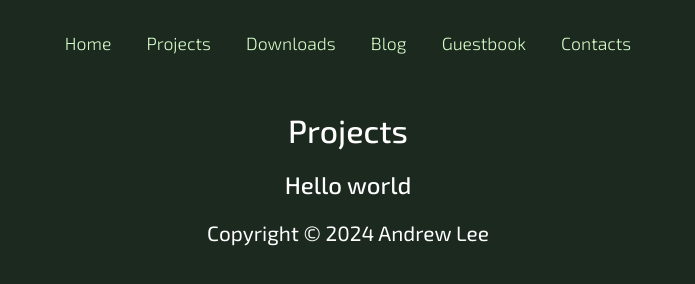
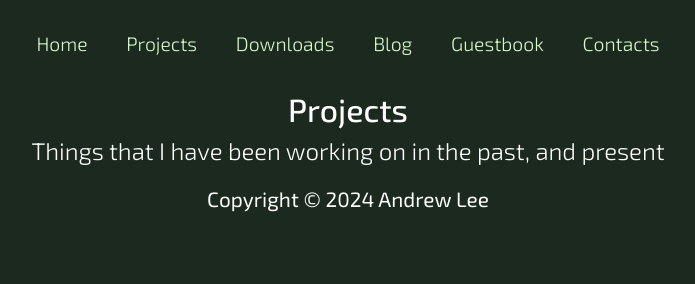
Before and after one commit to Alee14/personal-website, an Astro site: page /projects in a window 1280 px wide. Shown: the whole page, without its empty margins (292-987 px from the left). Built offline with nearby package versions, Linux system fonts and the light colour scheme; Astro itself is replaced by a stand-in of ours.

Commit message:
Add Vue.JS for Navbar; Transitions; Getting started on projects

```diff
--- a/astro.config.mjs
+++ b/astro.config.mjs
@@ -1,11 +1,12 @@
 import { defineConfig } from 'astro/config';
 import icon from "astro-icon";
 
+import vue from '@astrojs/vue';
 import vercel from "@astrojs/vercel/serverless";
 
 // https://astro.build/config
 export default defineConfig({
-  integrations: [icon()],
+  integrations: [icon(), vue()],
   output: "server",
   adapter: vercel()
 });
--- a/package.json
+++ b/package.json
@@ -11,8 +11,11 @@
   },
   "dependencies": {
     "@astrojs/vercel": "^6.1.3",
+    "@astrojs/vue": "^4.0.8",
     "@iconify-json/fa6-brands": "^1.1.18",
+    "@vitejs/plugin-vue": "^5.0.3",
     "astro": "^4.1.1",
-    "astro-icon": "^1.0.2"
+    "astro-icon": "^1.0.2",
+    "vue": "^3.4.15"
   }
 }
--- a/src/components/Navbar.astro
+++ /dev/null
@@ -1,23 +0,0 @@
----
-import "../styles/Navbar.css"
----
-<nav>
-    <button class="nav-toggle" aria-label="toggle navigation">
-        <span class='hamburger'></span>
-    </button>
-    <ul class="nav-list">
-        <li><a href="/" class="nav-link">Home</a></li>
-        <li><a href="/projects" class="nav-link">Projects</a></li>
-        <li><a href="/downloads" class="nav-link">Downloads</a></li>
-        <li><a href="/blog" class="nav-link">Blog</a></li>
-        <li><a href="/guestbook" class="nav-link">Guestbook</a></li>
-        <li><a href="/contacts" class="nav-link">Contacts</a></li>
-    </ul>
-</nav>
-
-<script>
-    document.querySelector('.nav-toggle').addEventListener('click', function() {
-        this.classList.toggle('active');
-        document.querySelector('.nav-list').classList.toggle('show');
-    });
-</script>
--- /dev/null
+++ b/src/components/Navbar.vue
@@ -0,0 +1,30 @@
+<template>
+  <nav>
+    <button class="nav-toggle" aria-label="toggle navigation" @click="toggleNav">
+      <span class='hamburger'></span>
+    </button>
+    <ul class="nav-list">
+      <li><a href="/" class="nav-link" @click="toggleNav">Home</a></li>
+      <li><a href="/projects" class="nav-link" @click="toggleNav">Projects</a></li>
+      <li><a href="/downloads" class="nav-link" @click="toggleNav">Downloads</a></li>
+      <li><a href="/blog" class="nav-link" @click="toggleNav">Blog</a></li>
+      <li><a href="/guestbook" class="nav-link" @click="toggleNav">Guestbook</a></li>
+      <li><a href="/contacts" class="nav-link" @click="toggleNav">Contacts</a></li>
+    </ul>
+  </nav>
+</template>
+
+<script>
+export default {
+  methods: {
+    toggleNav() {
+      document.querySelector('.nav-toggle').classList.toggle('active');
+      document.querySelector('.nav-list').classList.toggle('show');
+    }
+  }
+}
+</script>
+
+<style scoped>
+@import "../styles/Navbar.css";
+</style>
--- a/src/layouts/Default.astro
+++ b/src/layouts/Default.astro
@@ -5,14 +5,15 @@ interface Props {
 }
 
 const { title, description } = Astro.props;
-import { ViewTransitions } from 'astro:transitions';
-import Navbar from '../components/Navbar.astro';
+import { ViewTransitions, slide } from 'astro:transitions';
+import Navbar from '../components/Navbar.vue';
 ---
 
 <!doctype html>
 <html lang="en">
 	<head>
 		<meta charset="UTF-8" />
+		<meta name="title" content={title} />
 		<meta name="description" content={description} />
 		<meta name="viewport" content="width=device-width" />
 		<link rel="preconnect" href="https://fonts.googleapis.com">
@@ -24,11 +25,13 @@ import Navbar from '../components/Navbar.astro';
 		<title>{title}</title>
 	</head>
 	<body>
-	<Navbar />
+	<Navbar client:load />
+	<div transition:animate={slide({ duration: '0.2s' })}>
 		<slot />
-	<footer>
-		<p>Copyright &copy; 2024 Andrew Lee</p>
-	</footer>
+		<footer>
+			<p>Copyright &copy; 2024 Andrew Lee</p>
+		</footer>
+	</div>
 	</body>
 </html>
 <style is:global>
@@ -38,6 +41,11 @@ import Navbar from '../components/Navbar.astro';
 		font-family: "Exo 2", system-ui, sans-serif;
 		background: #1B291F;
 		color: #FFFFFF;
+	}
+
+	ul {
+		padding-left: 20px;
+		font-size: 1.1em;
 	}
 
 	footer {
--- a/src/layouts/Page.astro
+++ b/src/layouts/Page.astro
@@ -3,15 +3,31 @@ import Layout from './Default.astro';
 const { title, description } = Astro.props;
 ---
 
-<Layout title=`${title} | Andrew Lee` description={description}>
+<Layout title=`${title} - Andrew Lee` description={description}>
     <header>
-        <h1>{title}</h1>
-        <h2>{description}</h2>
+        <h1 class="header-text">{title}</h1>
+        <h2 class="header-text">{description}</h2>
     </header>
 </Layout>
 
 <style>
     header {
+        display: flex;
+        flex-direction: column;
+        gap: 0.5em;
+        margin: 0;
+        padding: 0;
         text-align: center;
     }
+
+    .header-text {
+        font-size: 2em;
+        margin: 0;
+    }
+
+    h2.header-text {
+        font-size: 1.5em;
+        font-weight: 300;
+    }
+
 </style>
--- a/src/pages/projects.astro
+++ b/src/pages/projects.astro
@@ -1,5 +1,5 @@
 ---
 import Page from "../layouts/Page.astro";
 ---
-<Page title="Projects" description="Hello world">
+<Page title="Projects" description="Things that I have been working on in the past, and present">
 </Page>
--- a/src/styles/index.css
+++ b/src/styles/index.css
@@ -10,11 +10,6 @@
 
 #title {
     font-size: 2.3em;
-}
-
-ul {
-    padding-left: 20px;
-    font-size: 1.1em;
 }
 
 p {
--- a/tsconfig.json
+++ b/tsconfig.json
@@ -1,3 +1,6 @@
 {
-  "extends": "astro/tsconfigs/base"
+  "extends": "astro/tsconfigs/base",
+  "compilerOptions": {
+    "jsx": "preserve"
+  }
 }
```
Also changed, not shown: src/pages/index.astro (+4 -4 lines), src/styles/Navbar.css (line endings or trailing spaces), 1 other file.
